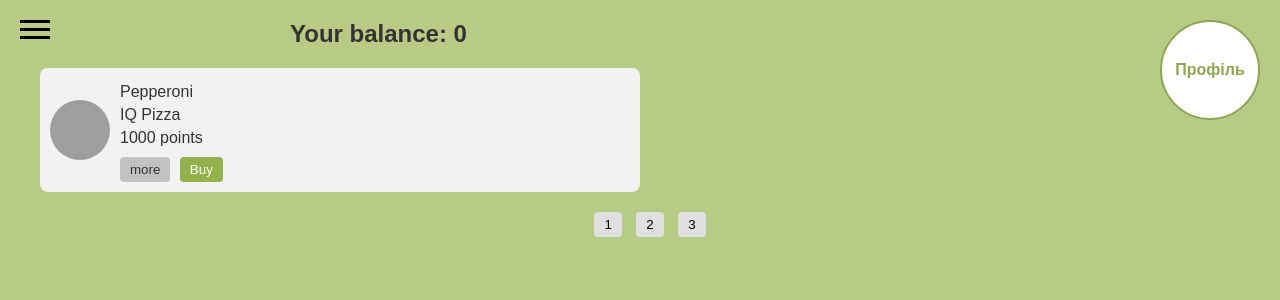
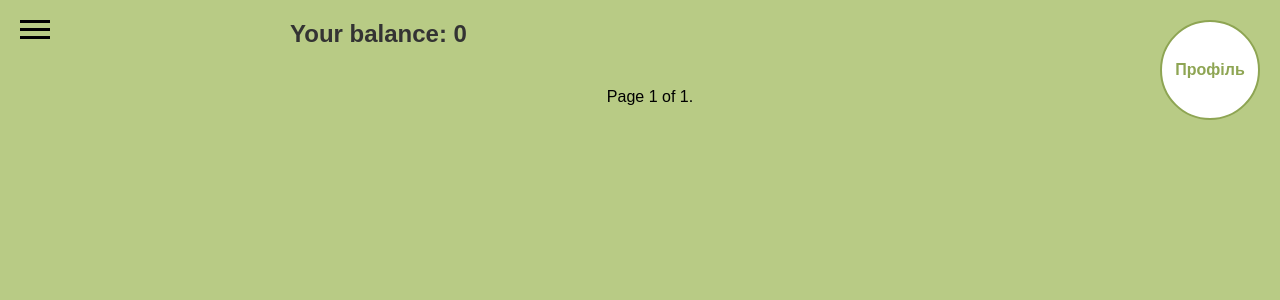
Before and after one commit to arc-lena/bloom, a Django app: page /partners/ in a window 1280 px wide. Shown: the top 300 px of the page. Run offline with Django 4.2, Linux system fonts and the light colour scheme; a user stored in the database is signed in; data comes from the database, SQL or seed files in the repository; data that the repository does not hold is empty; grey boxes are pictures that could not be loaded.

Commit message:
додала пагінацію на сторінку з партнерами,підключила BE

```diff
--- a/bloom/partners/views.py
+++ b/bloom/partners/views.py
@@ -1,13 +1,20 @@
 from django.shortcuts import render, get_object_or_404, redirect
 from django.contrib.auth.decorators import login_required
 from .models import Partner, PointTransaction
+from django.core.paginator import Paginator
+
 
 @login_required
 def partner_list(request):
     partners = Partner.objects.all()
+    paginator = Paginator(partners, 4)
+
+    page_number = request.GET.get('page')
+    page_obj = paginator.get_page(page_number)
     return render(request, 'partners/index.html',
-                  {'partners': partners,
+                  {'page_obj': page_obj,
                    'user_balance': request.user.profile.points_balance})
+
 
 
 @login_required
--- a/bloom/static/partners/css/index.css
+++ b/bloom/static/partners/css/index.css
@@ -107,3 +107,28 @@
 .message-area {
     margin-top: 10px; /* Відстань між формою і повідомленнями */
 }
+
+.partner-grid {
+    display: grid;
+    grid-template-columns: repeat(2, 1fr);
+    grid-gap: 20px;
+    margin: 20px 0;
+}
+
+.partner-item {
+    border: 1px solid #ddd;
+    padding: 15px;
+    text-align: center;
+}
+
+.partner-item img {
+    width: 100px;
+    height: 100px;
+    object-fit: cover;
+    margin-bottom: 10px;
+}
+
+.pagination {
+    margin-top: 20px;
+    text-align: center;
+}
--- a/bloom/templates/partners/index.html
+++ b/bloom/templates/partners/index.html
@@ -5,7 +5,7 @@
     <meta charset="UTF-8">
     <meta name="viewport" content="width=device-width, initial-scale=1.0">
     <title>Balance Page</title>
-    <link rel="stylesheet" href= "{% static 'partners/css/index.css' %}">
+    <link rel="stylesheet" href="{% static 'partners/css/index.css' %}">
     <link rel="stylesheet" href= "{% static 'sidebar.css' %}">
     <link rel="stylesheet" href= "{% static 'profile_btn.css' %}">
 </head>
@@ -15,22 +15,35 @@
     <div class="content">
         <h1>Your balance: {{ user_balance }}</h1>
         <div class="items-grid">
-            <div class="item-card">
-                <img src="pizza.jpg" alt="Pepperoni Pizza">
-                <div class="item-info">
-                    <p class="item-name">Pepperoni</p>
-                    <p class="item-partner">IQ Pizza</p>
-                    <p class="item-points">1000 points</p>
-                    <button class="more-btn">more</button>
-                    <button class="buy-btn">Buy</button>
+            {% for partner in page_obj %}
+                <div class="item-card">
+                    <img src="{{ partner.image.url }}" alt="{{ partner.name }}"> <!-- Замініть на правильний шлях до зображення -->
+                    <div class="item-info">
+                        <p class="item-name">{{ partner.name }}</p>
+                        <p class="item-partner">{{ partner.description }}</p>
+                        <p class="item-points">{{ partner.points_required }} points</p>
+                        <button class="more-btn">more</button>
+                        <button class="buy-btn">Buy</button>
+                    </div>
                 </div>
-            </div>
-            <!-- Additional items can be added here -->
+            {% endfor %}
         </div>
         <div class="pagination">
-            <button>1</button>
-            <button>2</button>
-            <button>3</button>
+            <span class="step-links">
+                {% if page_obj.has_previous %}
+                    <a href="?page=1">&laquo; first</a>
+                    <a href="?page={{ page_obj.previous_page_number }}">previous</a>
+                {% endif %}
+
+                <span class="current">
+                    Page {{ page_obj.number }} of {{ page_obj.paginator.num_pages }}.
+                </span>
+
+                {% if page_obj.has_next %}
+                    <a href="?page={{ page_obj.next_page_number }}">next</a>
+                    <a href="?page={{ page_obj.paginator.num_pages }}">last &raquo;</a>
+                {% endif %}
+            </span>
         </div>
     </div>
 </body>
```
Also changed, not shown: bloom/media/partner_images/5231106408471191765.jpg (added), bloom/media/partner_images/Blank-Headstone-Find-Grave-Cemetery.png (added), bloom/media/partner_images/bird-8788491_640.webp (added), bloom/media/partner_images/unnamed.png (added), bloom/media/partner_images/Коли-йдете-на-базар.jpg (added).
